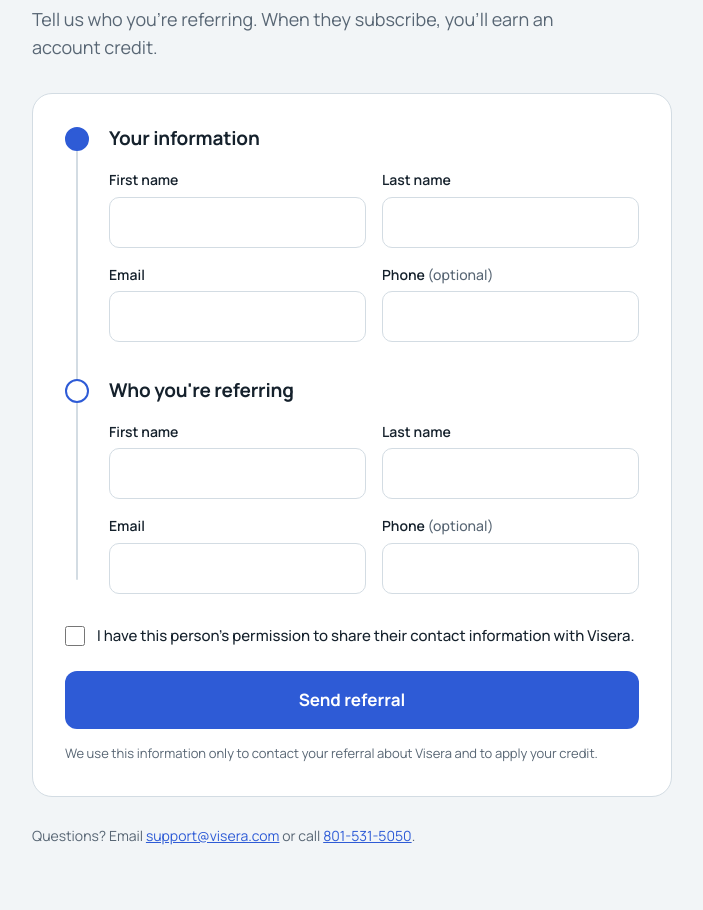
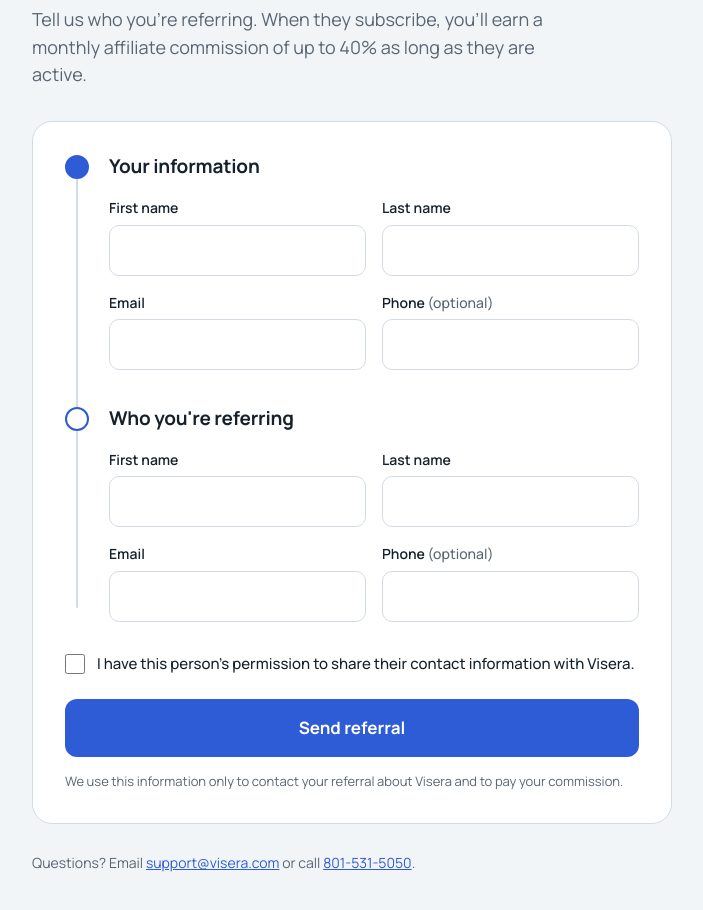
Before and after one commit to jdavis-ZYTO/visera-referral, a plain HTML site: page index.html in a window 1280 px wide. Shown: the part 176-1086 px from the top of the page, without its empty margins (288-991 px from the left). Drawn offline with Linux system fonts and the light colour scheme.

Commit message:
Update index.html

```diff
--- a/index.html
+++ b/index.html
@@ -114,7 +114,7 @@
     <img class="logo" id="logo" alt="Visera"
          src="https://www.visera.com/wp-content/uploads/2024/06/visera-primary-logo-full-color-rgb-900px-w-72ppi.png">
     <h1>Refer someone to Visera</h1>
-    <p class="lede">Tell us who you're referring. When they subscribe, you'll earn an account credit.</p>
+    <p class="lede">Tell us who you're referring. When they subscribe, you'll earn a monthly affiliate commission of up to 40% as long as they are active.</p>
   </header>
 
   <section class="card" id="formCard">
@@ -154,13 +154,13 @@
 
       <div class="alert" id="alert" role="alert" hidden></div>
       <button class="primary" id="submitBtn" type="submit">Send referral</button>
-      <p class="fine">We use this information only to contact your referral about Visera and to apply your credit.</p>
+      <p class="fine">We use this information only to contact your referral about Visera and to pay your commission.</p>
     </form>
   </section>
 
   <section class="card done" id="doneCard" hidden aria-live="polite">
     <h2>Referral sent</h2>
-    <p>Thanks. We'll reach out to <strong id="doneName"></strong>. Your credit is applied once they subscribe.</p>
+    <p>Thanks. We'll reach out to <strong id="doneName"></strong>. Your commission begins once they subscribe.</p>
     <p>This screen resets for the next person in a few seconds.</p>
     <div><button class="secondary" id="againBtn" type="button">Start a new referral</button></div>
   </section>
```
